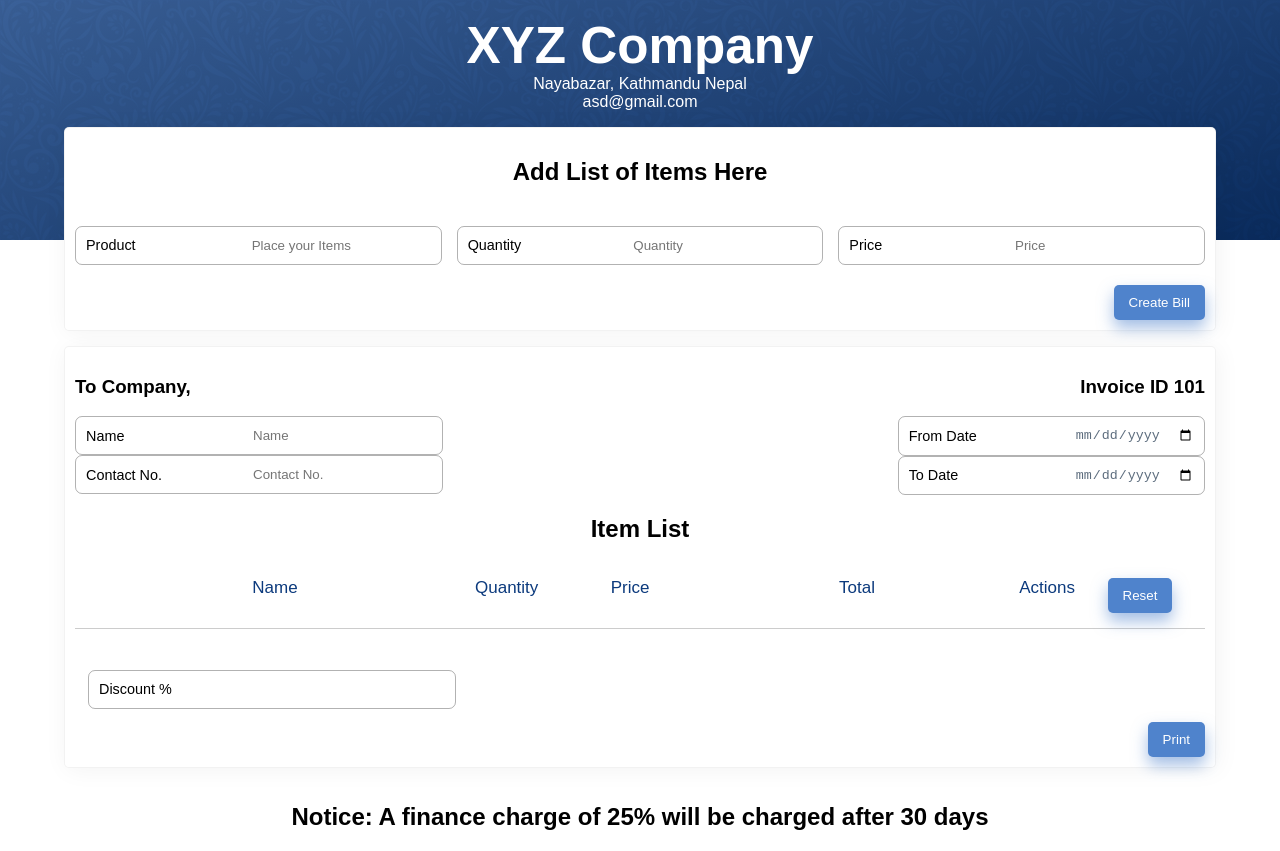
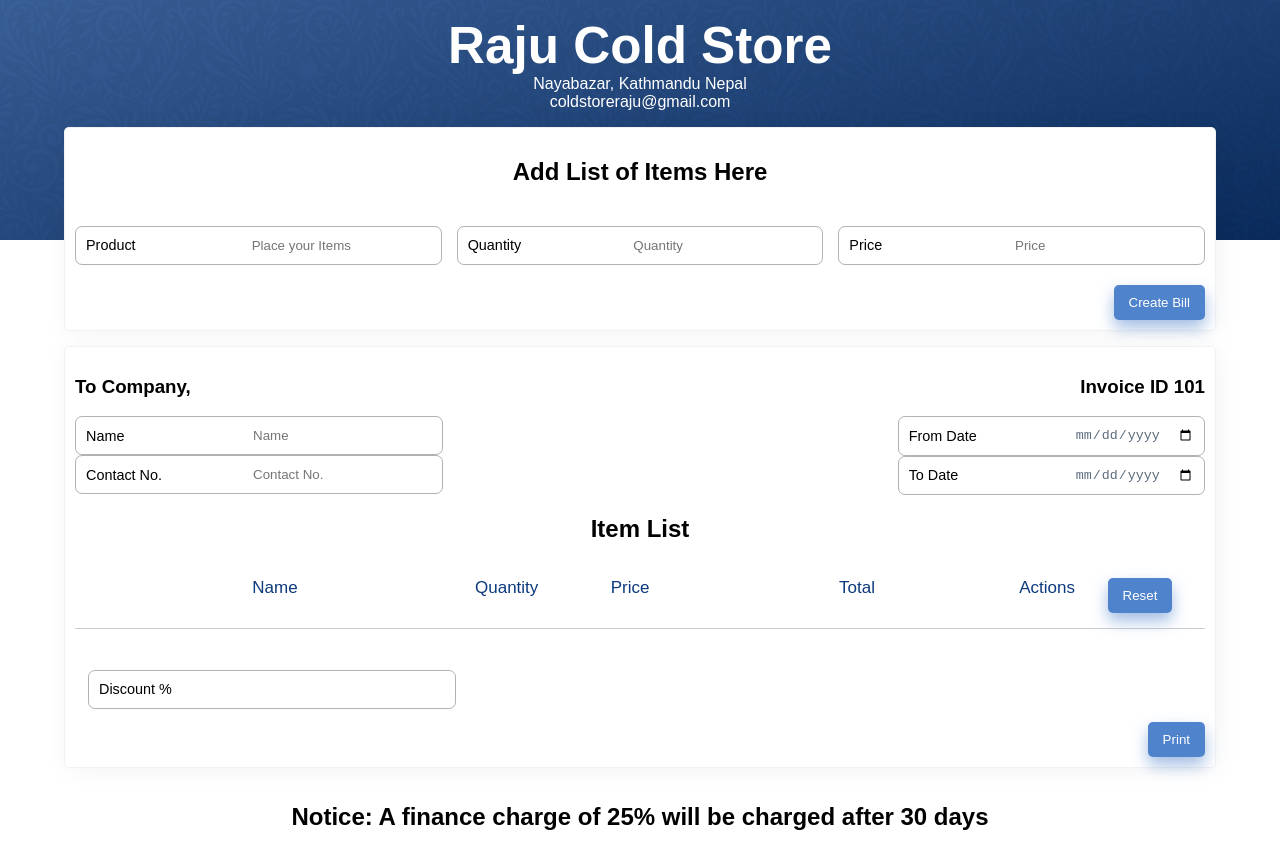
Before and after one commit to mahimasubd/Invoice-Generator, a plain HTML site: page index.html in a window 1280 px wide. Drawn offline with Linux system fonts and the light colour scheme.

Commit message:
final prj

```diff
--- a/index.html
+++ b/index.html
@@ -13,9 +13,9 @@
 
     <div class="wrapper">
         <div class="fromCompany">
-            <h3>XYZ Company</h3>
+            <h3>Raju Cold Store</h3>
             <div class="fromCompany address">Nayabazar, Kathmandu Nepal</div>
-            <div class="fromCompany contact">asd@gmail.com</div>
+            <div class="fromCompany contact">coldstoreraju@gmail.com</div>
         </div>
         <main>
             <div class="add-item-area text-center card d-flex flex-column">
```
